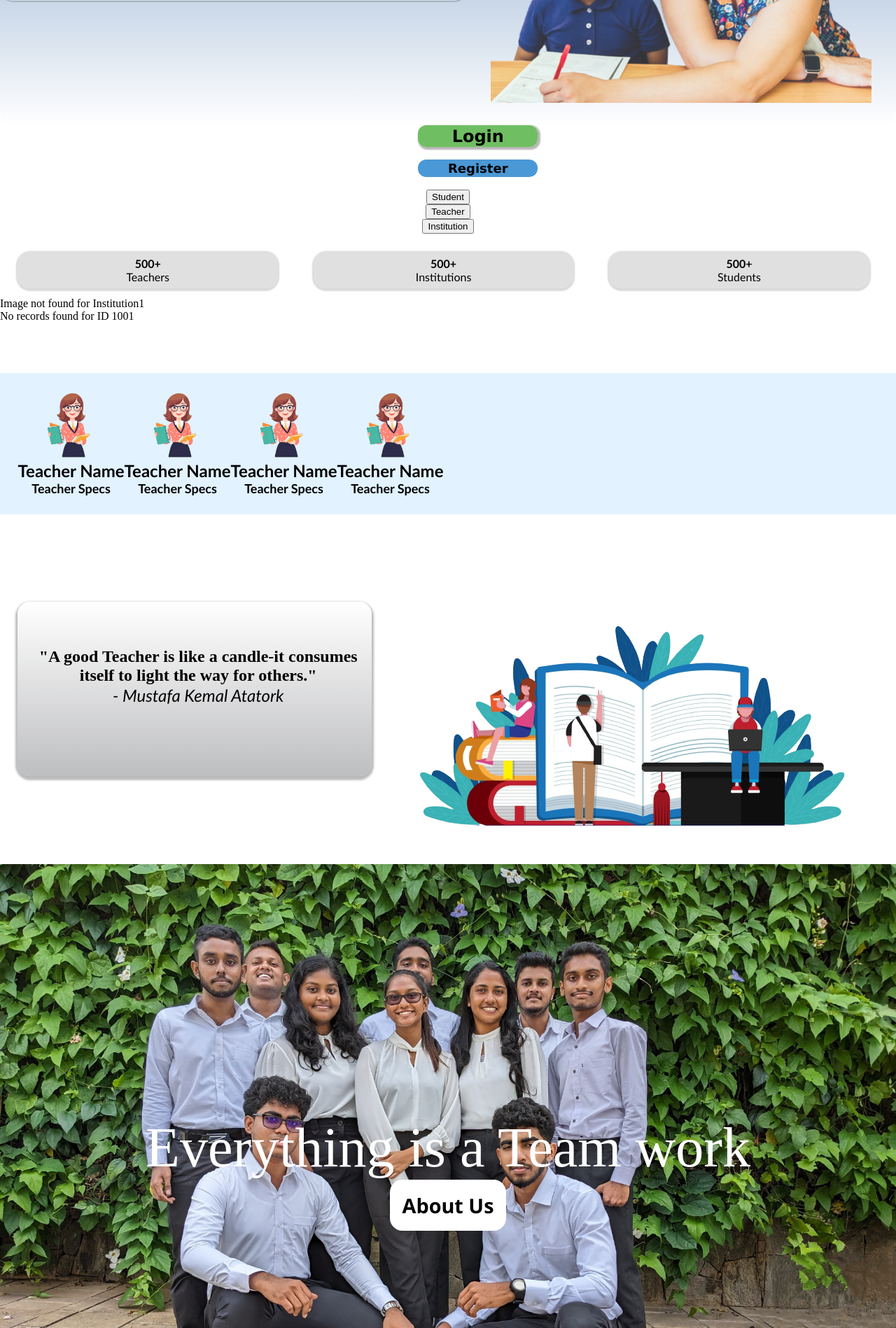
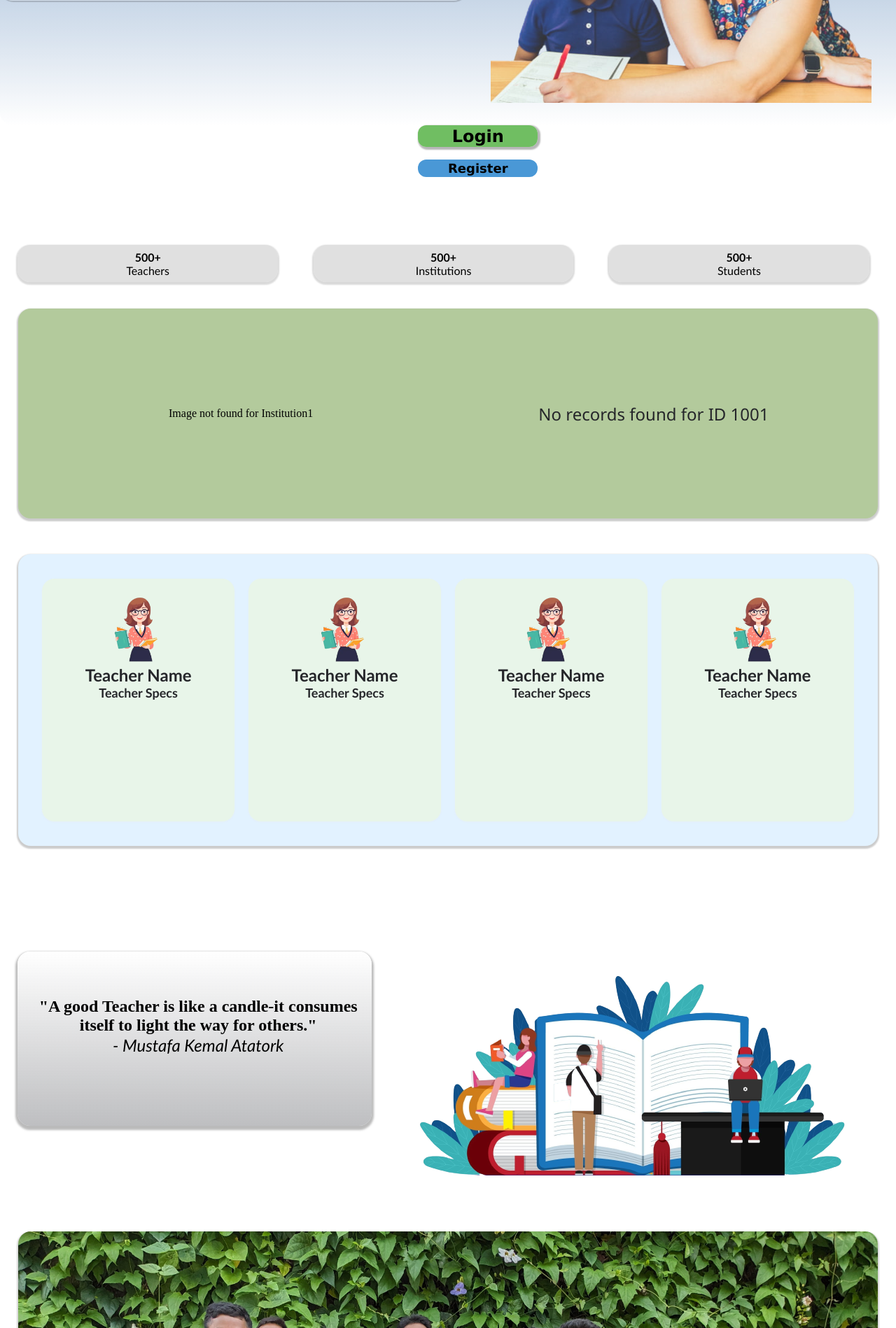
Before and after one commit to RajanithBandara/WebProject, a PHP site: page / in a window 1280 px wide. Shown: the part 443-2341 px from the top of the page at 70% size. Run offline with PHP 8.4, Linux system fonts and the light colour scheme; data that the repository does not hold is empty.

Commit message:
Update index.css

```diff
--- a/index.css
+++ b/index.css
@@ -70,6 +70,7 @@
     display: flex;
     min-width: 100%;
     text-align: center;
+    position: relative;
 }
 .login-button{
     font-size: x-large;
@@ -104,11 +105,39 @@
     transition: color 1s ease-in-out;
     transition: opacity 1s ease-in-out;
     opacity: 0;
+    display: block;
+    position: relative;
 }
 
 .register-button:hover{
     background-color: rgb(42 109 27);
-    color:white
+    color:white;
+}
+.register-button:active{
+    background-color: rgb(1, 3, 1);
+    color:white;
+}
+.student-register-button,.teacher-register-button,.institution-register-button{
+    position: relative;
+    border: 0;
+    border-radius: 18px;
+    font-weight: bold;
+    font-family: 'Segoe UI', Tahoma, Geneva, Verdana, sans-serif;
+    transition: all 1s ease-in-out;
+    padding: 0.5%;
+    left: 2%;
+    opacity: 0;
+    display: none;
+    color: white;
+}
+.student-register-button{
+    background-color: #44448d;
+}
+.teacher-register-button{
+    background-color: #b2a544d6;
+}
+.institution-register-button{
+    background-color: #55b244d6;
 }
 .counting-details-div{
     display: flex;
@@ -216,7 +245,7 @@
     font-style: italic;
 }
 .teachers-ads{
-    background-color: #e2f2ff;
+
     display: block;
     padding: 2%;
     position: relative;
@@ -225,14 +254,18 @@
     margin: 0;
 }
 .row-of-teacher-ad-1,.row-of-teacher-ad-2{
-    width: 100%;
+    width: 96%;
     display: flex;
     position: relative;
     margin: 0;
     border: 0;
     overflow:scroll 500px;
+    padding: 2%;
+    background-color: #e2f2ff;
+    border-radius: 18px;
+    box-shadow: 0px 2px 2px 2px rgba(0, 0, 0, 0.203);
 }
-.teacher1,.teacher2,.teacher3,.teacher4{
+.teacher{
     flex: 1;
     height: 300px;
     background-color: #e8f5e9;
@@ -245,7 +278,7 @@
     padding: 2%;
     transition: all 1s ease-in-out;
 }
-.teacher1:hover,.teacher2:hover,.teacher3:hover,.teacher4:hover{
+.teacher:hover{
     background-color: #e0e5f5;
     box-shadow: none;
 }
@@ -286,36 +319,101 @@
     font-weight: bold;
     font-family: 'Gill Sans', 'Gill Sans MT', Calibri, 'Trebuchet MS', sans-serif;
 }
+.institution-section-ad{
+    height: 300px;
+    width: 96%;
+    padding: 2%;
+    border: 0;
+    margin: 0;
+    display: flex;
+    position:relative;
+    background-color: white;
+}
+.row1-of-inst-ads{
+    display: flex;
+    position: relative;
+    width: 100%;
+    background-color: rgb(179 202 156);
+    box-shadow: 0px 2px 2px 2px rgba(0, 0, 0, 0.203);
+    border-radius: 18px;
+    border: 0;
+    margin: 0;
+}
+.instad-box{
+    display: flex;
+    width: 96%;
+    min-width: 96%;
+    height: 300px;
+    overflow: auto;
+    position: absolute;
+    transition: all 1s ease-in-out;
+}
+.instimage-sec{
+    padding: 2%;
+    border: 0;
+    margin: 0;
+    border-radius: 18px;
+    flex: 50%;
+    align-content:center;
+    justify-content:center;
+    align-items:center;
+    min-width:50%;
+    display:flex;
+    position:relative;
+}
+.inst-det-sec{
+    justify-content: center;
+    align-content: center;
+    text-align: center;
+    font-size: x-large;
+    font-family: 'Segoe UI', Tahoma, Geneva, Verdana, sans-serif;
+    color: #25262a;
+    border: 0;
+    margin: 0;
+    flex: 46%;
+    position:relative;
+}
 .about-us-content-ofhome{
-    width: 100%;
+    width: 96%;
     margin: 0;
     border: 0;
+    display: flex;
+    position: relative;
+    height: 900px;
+    overflow: hidden;
+    padding: 2%;
+}
+.about-us-image{
     background-image: url("PXL_20230712_071039404~2.jpg");
     background-position: center;
     background-repeat: no-repeat;
     background-size: cover;
-    display: flex;
-    position: relative;
-    height: 900px;
-    overflow: hidden;
-}
-.about-us-image{
     width: 100%;
     height: 900px;
     justify-content: center;
     align-content: center;
     display: flex;
     position: relative;
-    background-color: rgba(233, 224, 224, 0);
     min-width: 100%;
     min-height: 900px;
     transition: all 0.5s ease-in-out;
+    border-radius: 18px;
+    box-shadow: 0px 2px 2px 2px rgba(0, 0, 0, 0.16);
     overflow: hidden;
     margin: 0;
     border: 0;
 }
-.about-us-content-ofhome:hover .about-us-image{
-    backdrop-filter: blur(18px);
+.bluring-sect{
+    background-color: rgba(255, 255, 255, 0);
+    margin: 0;
+    border: 0;
+    position: absolute;
+    width: 100%;
+    height: 900px;
+    transition: all 0.3s ease-in-out;
+}
+.about-us-content-ofhome:hover .bluring-sect{
+    backdrop-filter: blur(8px);
 }
 .abt2-content{
     padding-top: 360px;
```
